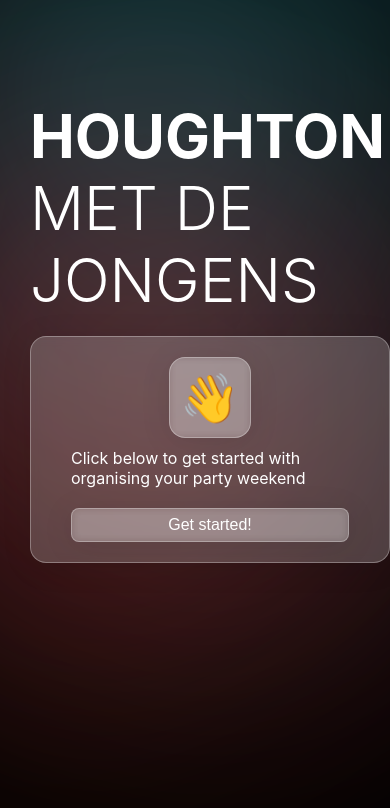
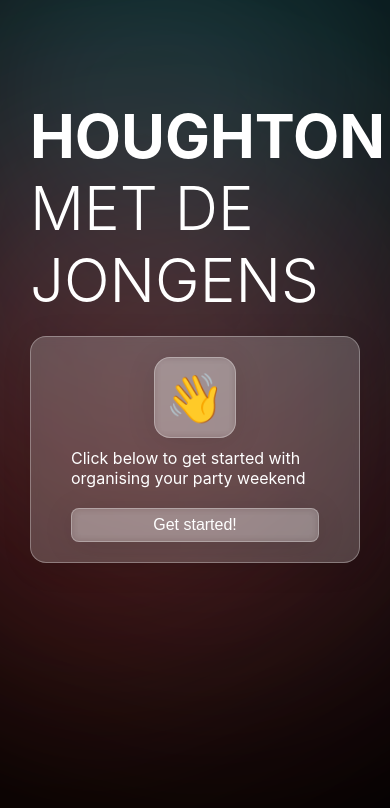
Before and after one commit to 0xdeafcafe/ade-organiser, a React (Vite) app: page / in a window 390 px wide. Shown: the top 808 px of the page. Built offline with nearby package versions, Linux system fonts and the light colour scheme.

Commit message:
design + mobile fixes

```diff
--- a/src/containers/App.tsx
+++ b/src/containers/App.tsx
@@ -51,9 +51,10 @@ const pulse = keyframes`
 const Container = styled.div`
 	position: relative;
 	margin: 0;
-	padding: 100px 0 30px 30px;
+	padding: 100px 30px 30px 30px;
 `;
 const Title = styled.div`
+	display: inline-block;
 	font-size: 3.75rem;
 	font-weight: 300;
 	cursor: pointer;
--- a/src/features/party-timeline/components/get-started/GetStarted.tsx
+++ b/src/features/party-timeline/components/get-started/GetStarted.tsx
@@ -2,7 +2,8 @@ import React from 'react';
 import { styled } from 'styled-components';
 import { Button } from '../../../../components/molecules/Button';
 import { useDispatch } from 'react-redux';
-import { partiesActions as actions } from '../../../../store/parties';
+import { partiesActions } from '../../../../store/parties';
+import { modeActions } from '../../../../store/mode';
 
 export const GetStarted: React.FC = () => {
 	const dispatch = useDispatch();
@@ -14,7 +15,10 @@ export const GetStarted: React.FC = () => {
 
 				<Text>{'Click below to get started with organising your party weekend'}</Text>
 
-				<Button onClick={() => dispatch(actions.createStartingParty())}>{'Get started!'}</Button>
+				<Button onClick={() => {
+					dispatch(partiesActions.createStartingParty());
+					dispatch(modeActions.setMode('editing'));
+				}}>{'Get started!'}</Button>
 			</Card>
 		</Container>
 	);
```
